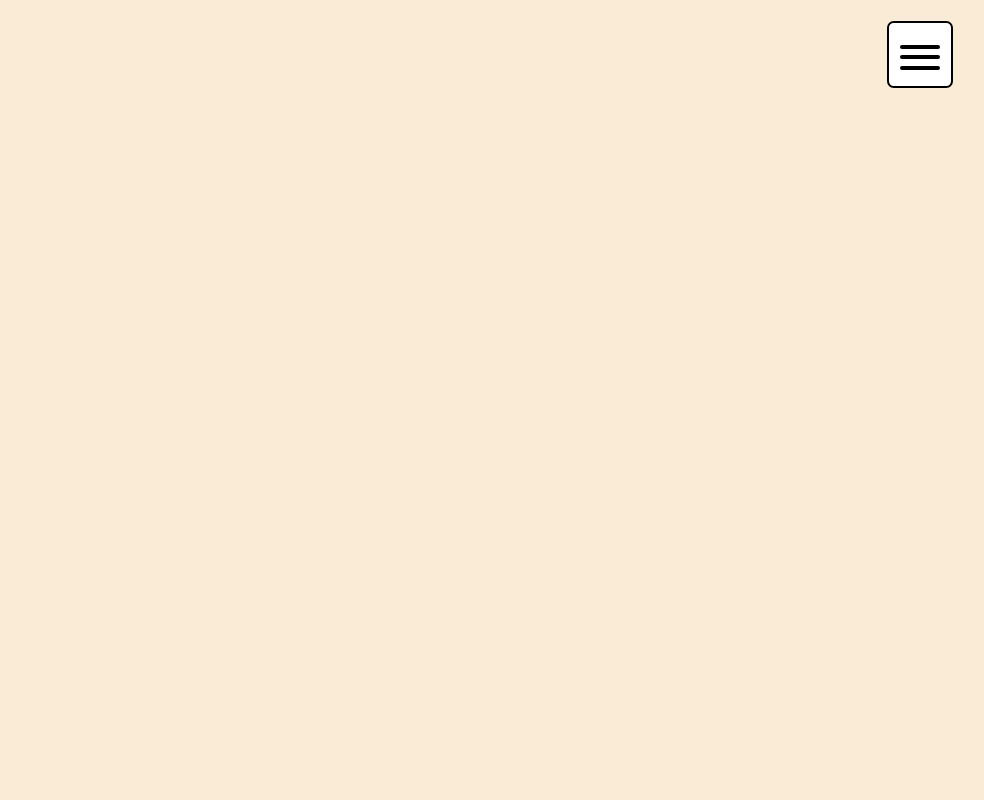
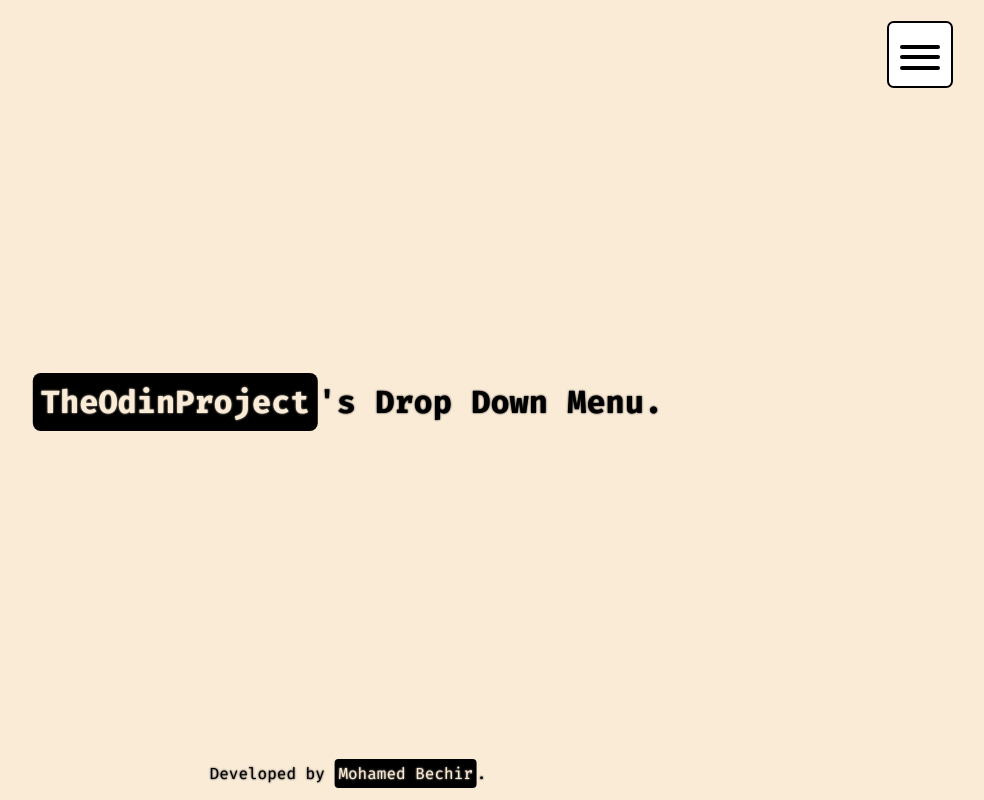
Before and after one commit to MohamedBechirMejri/top-drop-down-menu, a website built with webpack: page dist/index.html in a window 1280 px wide. Shown: the whole page, without its empty margins (292-1276 px from the left). Built offline with nearby package versions, Linux system fonts and the light colour scheme; files whose address does not match are found by name.

Commit message:
npm run build

```diff
--- a/dist/index.html
+++ b/dist/index.html
@@ -1 +1 @@
-<!doctype html><html><head><meta charset="utf-8"/><title>Title</title><meta name="viewport" content="width=device-width,initial-scale=1"/><script defer="defer" src="main.22f07953bb7d253919b7.js"></script><script defer="defer" src="vendor.31d6cfe0d16ae931b73c.js"></script><link href="main.62d998e920fa60225079.css" rel="stylesheet"></head><body><div id="wrapper"><nav class="nav"><button class="navtoggle"><span class="hamburger"></span></button><div class="navlinks invisible hidden"><div class="navlink-container"><a class="navlink" href="#">Home</a> <a class="navlink" href="#">About</a> <a class="navlink" href="#">Contact</a></div></div></nav></div></body></html>
+<!doctype html><html><head><meta charset="utf-8"/><title>Drop Down Menu TheOdinProject</title><meta name="viewport" content="width=device-width,initial-scale=1"/><script defer="defer" src="main.22f07953bb7d253919b7.js"></script><script defer="defer" src="vendor.31d6cfe0d16ae931b73c.js"></script><link href="main.449797b40eef848c6aac.css" rel="stylesheet"></head><body><div id="wrapper"><nav class="nav"><button class="navtoggle"><span class="hamburger"></span></button><div class="navlinks invisible hidden"><div class="navlink-container"><a class="navlink" href="#">Home</a> <a class="navlink" href="#">About</a> <a class="navlink" href="#">Contact</a></div></div></nav><h1><a href="https://www.theodinproject.com/paths/full-stack-javascript/courses/javascript/lessons/dynamic-user-interface-interactions#drop-down-menus" target="_blank">TheOdinProject</a>'s Drop Down Menu.</h1></div><footer><p>Developed by <a href="https://github.com/MohamedBechirMejri" target="_blank">Mohamed Bechir</a>.</p></footer></body></html>
```
Also changed, not shown: 2 other files.
